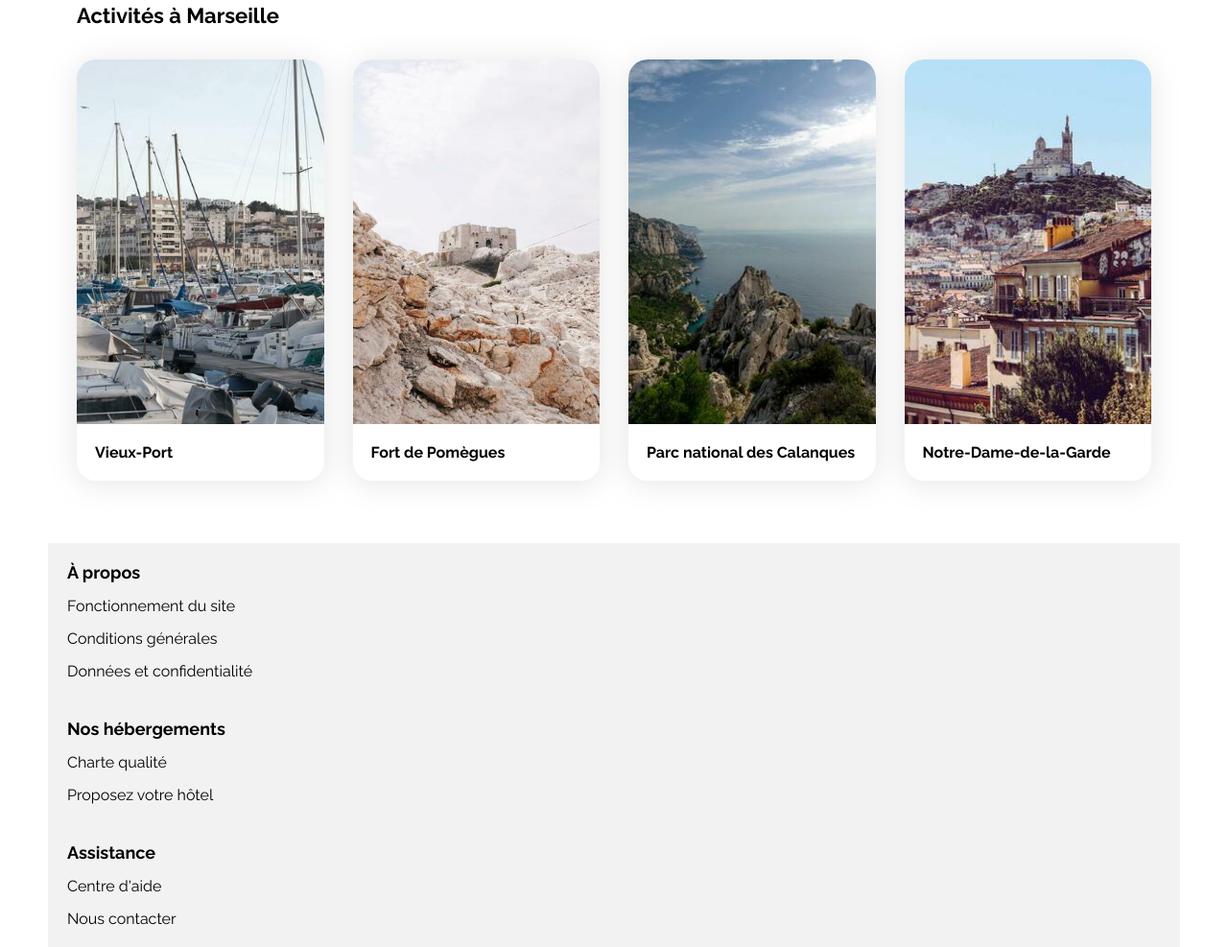
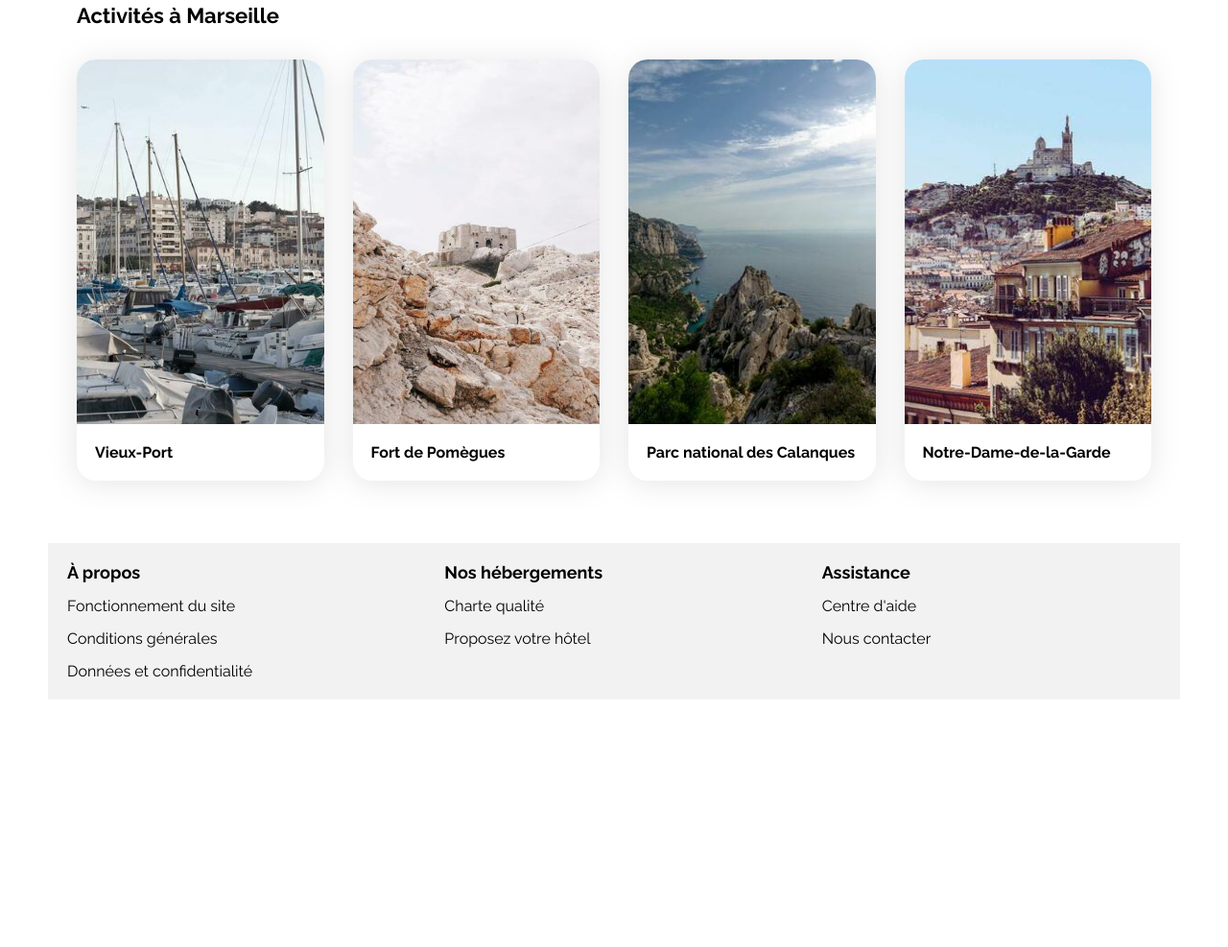
Before and after one commit to Dave25440/OpenClassrooms-P2-Booki, a plain HTML site: page index.html in a window 1280 px wide. Shown: the part 1123-2110 px from the top of the page at 96% size. After the commit the page ends 1852 px from the top, so only its background shows below. Drawn offline with Linux system fonts and the light colour scheme.

Commit message:
Feat flexbox to footer and add flex property to footer-column class in style.css

```diff
--- a/css/style.css
+++ b/css/style.css
@@ -342,16 +342,17 @@ input:focus {
 }
 
 footer {
+    display: flex;
     background-color: var(--main-bg-color);
 }
 
 .footer-column {
     display: flex;
     flex-direction: column;
-    width: 33%;
     padding: 20px;
     list-style-type: none;
     gap: 15px;
+    flex: 1;
 }
 
 .footer-title {
```
